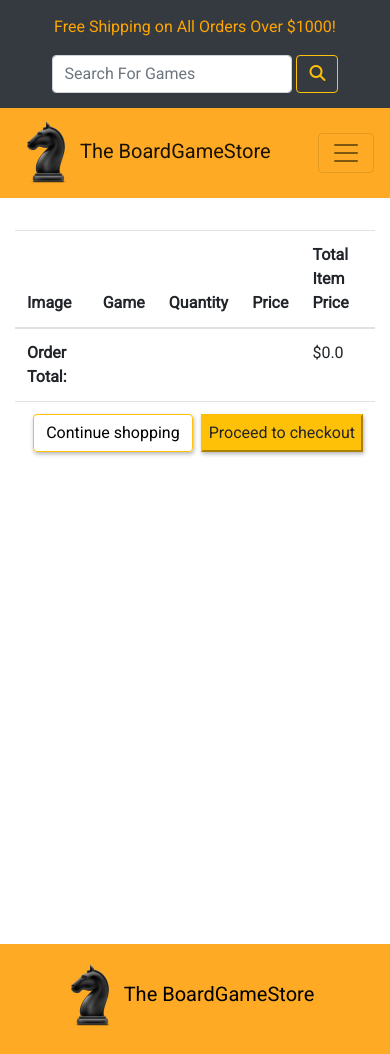
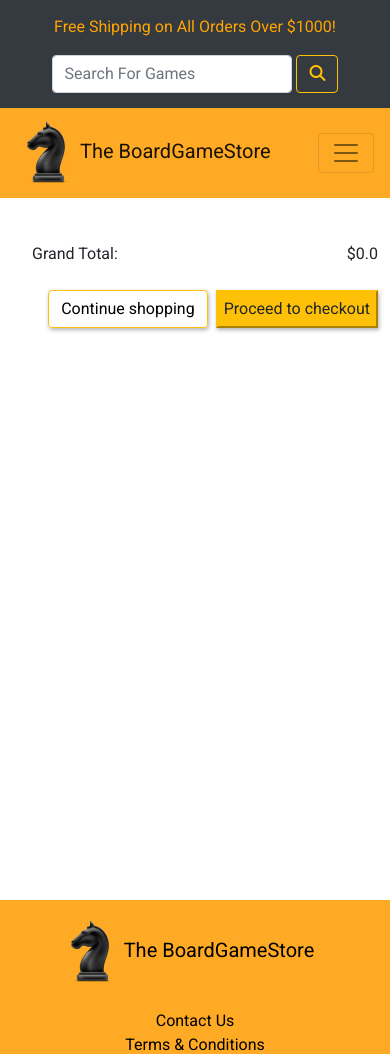
Before and after one commit to Paddlepop25/codeinstitute-boardgame-store, a Django app: page /cart/ in a window 390 px wide. Shown: the top 1054 px of the page. Run offline with Django 3.2, Linux system fonts and the light colour scheme; parts of the project's set-up code (start-up, migrations or seed data) failed here and were passed over; some libraries are stand-ins or nearby versions.

Commit message:
styled table for small screens!

```diff
--- a/cart/templates/cart/view_cart.template.html
+++ b/cart/templates/cart/view_cart.template.html
@@ -17,15 +17,84 @@
 
 
 <section class="shopping_cart">
-    <!--Small screens-->
-    <table class="d-md-none table cart">
+    <!--Small screen sizes-->
+     <div class="row d-md-none">
+    <table class="table cart small_cart">
+        <tbody>
+            {%for id,game in shopping_cart.items %}
+            <tr>
+                <td></td>
+                <td class="game_img"><a href="{% url 'game_info' game_id=game.id %}"><img src="{{game.image_url}}" /></a></td>
+                <td><a href="{% url 'remove_from_cart' game_id=id %}"><i class="fas fa-times" style="color:black;"></i></a></td>
+            </tr>
+
+            <tr>
+                <td>Game:</td>
+                <td></td>
+                <td>{{game.name}}</td>
+            </tr>
+            <tr>
+                <td>Price:</td>
+                <td></td>
+                <td>${{game.price}}</td>
+            </tr>
+            <tr>
+                <td>Quantity:</td>
+                <td></td>
+                <!--<td><input type="number" value="{{game.quantity}}" placeholder="1" min="1" max="99"/></td>-->
+                <td>
+                <a href="{% url 'minus_from_cart' game_id=id %}"><i class="fas fa-minus mr-2"></i></a> {{game.quantity}}
+                <a href="{% url 'add_to_cart' game_id=id %}"><i class="fas fa-plus ml-2"></i></a>
+                </td>
+            </tr>
+             <tr class="subtotal">
+                <td>Subtotal:</td>
+                <td></td>
+                <td>${{game.total_price}}</td>
+            </tr>
+
+            <tr class="insert_line"></tr>
+
+            {%endfor%}
+
+            <tr class="total_price">
+                <td>Grand Total: </td>
+                <td></td>
+                <td colspan="12">${{grand_total_price}}</td>
+            </tr>
+
+            <tr>
+                <td colspan="12">
+                    <form method='GET' action="{% url 'charge' %}">
+                        <input type='number' name='amount' class='form-control' value="{{grand_total_price}}" style="display:none;" />
+                        <!--<input type='submit' value='Proceed to checkout' class='btn btn-primary'/>-->
+                        <button class='btn-warning float-right ml-2 proceed_checkout' href="{% url 'charge' %}">Proceed to checkout</button>
+                        <!--<a class='btn btn-warning float-right ml-2 proceed_checkout' href='{% url 'charge' %}'>Proceed to checkout</a>-->
+                        <a class='btn btn-outline-warning float-right shopping' href="{% url 'show_games' %}">Continue shopping</a>
+                    </form>
+                </td>
+            </tr>
+        </tbody>
+    </table>
+    </div>
+
+    <!--{% if variable|length %}-->
+                <!--variable is not empty-->
+                <!--{% else %}-->
+                <!--variable is empty-->
+                <!--{% endif %}-->
+
+    <!-- Medium and Large screen sizes-->
+    <div class="row d-none d-md-block">
+    <table class="table cart">
         <thead>
             <tr>
                 <th scope="col">Image</th>
                 <th scope="col">Game</th>
                 <th scope="col">Quantity</th>
                 <th scope="col">Price</th>
-                <th scope="col">Total Item Price</th>
+                <th scope="col">Subtotal</th>
+                <th scope="col"></th>
             </tr>
         </thead>
         <tbody>
@@ -48,7 +117,7 @@
             </tr>
             {%endfor%}
             <tr class="total_price">
-                <th scope="row">Order Total: </th>
+                <th scope="row">Grand Total: </th>
                 <td></td>
                 <td></td>
                 <td></td>
@@ -68,58 +137,7 @@
             </tr>
         </tbody>
     </table>
-
-    <!--Medium and Large screens-->
-    <table class="d-none d-md-block table cart">
-        <thead>
-            <tr>
-                <th scope="col">Image</th>
-                <th scope="col">Game</th>
-                <th scope="col">Quantity</th>
-                <th scope="col">Price</th>
-                <th scope="col">Total Item Price</th>
-            </tr>
-        </thead>
-        <tbody>
-            {%for id,game in shopping_cart.items %}
-            <tr>
-                <td><img src="{{game.image_url}}" /></td>
-                <td>{{game.name}}</td>
-                <td>
-                    <a href="{% url 'minus_from_cart' game_id=id %}"><i class="fas fa-minus mr-2"></i></a> {{game.quantity}}
-                    <a href="{% url 'add_to_cart' game_id=id %}"><i class="fas fa-plus ml-2"></i></a>
-                </td>
-                <td>${{game.price}}</td>
-                <!--{% if variable|length %}-->
-                <!--variable is not empty-->
-                <!--{% else %}-->
-                <!--variable is empty-->
-                <!--{% endif %}-->
-                <td>${{game.total_price}}</td>
-                <td><a href="{% url 'remove_from_cart' game_id=id %}"><i class="fas fa-trash dustbin"></i></a></td>
-            </tr>
-            {%endfor%}
-            <tr class="total_price">
-                <th scope="row">Order Total: </th>
-                <td></td>
-                <td></td>
-                <td></td>
-                <td colspan="12">${{grand_total_price}}</td>
-            </tr>
-
-            <tr>
-                <td colspan="12">
-                    <form method='GET' action="{% url 'charge' %}">
-                        <input type='number' name='amount' class='form-control' value="{{grand_total_price}}" style="display:none;" />
-                        <!--<input type='submit' value='Proceed to checkout' class='btn btn-primary'/>-->
-                        <button class='btn-warning float-right ml-2 proceed_checkout' href="{% url 'charge' %}">Proceed to checkout</button>
-                        <!--<a class='btn btn-warning float-right ml-2 proceed_checkout' href='{% url 'charge' %}'>Proceed to checkout</a>-->
-                        <a class='btn btn-outline-warning float-right shopping' href="{% url 'show_games' %}">Continue shopping</a>
-                    </form>
-                </td>
-            </tr>
-        </tbody>
-    </table>
+    </div>
 
 </section>
 
--- a/catalogue/views.py
+++ b/catalogue/views.py
@@ -51,7 +51,6 @@ def show_games(request):
         # 'search_form':search_form
     })
 
-# @login_required
 @user_passes_test(lambda u: u.is_superuser)
 def create_game(request):
     if request.method == 'POST':
@@ -67,10 +66,8 @@ def create_game(request):
         'form':create_game_form
     })
 
-# @login_required
 @user_passes_test(lambda u: u.is_superuser)
 def update_game(request, game_id):
-    # all_games = Game.objects.all()
     game_being_updated = get_object_or_404(Game, pk=game_id)
     game_being_deleted = get_object_or_404(Game, pk=game_id)
 
@@ -90,7 +87,6 @@ def update_game(request, game_id):
         'game':game_being_deleted
     })
 
-# @login_required
 @user_passes_test(lambda u: u.is_superuser)
 def confirm_delete_game(request, game_id):
     game_being_deleted = get_object_or_404(Game, pk=game_id)
@@ -98,7 +94,6 @@ def confirm_delete_game(request, game_id):
         'game':game_being_deleted
     })
 
-# @login_required
 @user_passes_test(lambda u: u.is_superuser)
 def actually_delete_game(request, game_id):
     game_being_deleted = get_object_or_404(Game, pk=game_id)
@@ -108,7 +103,6 @@ def actually_delete_game(request, game_id):
 
 def game_info(request, game_id):
     game = get_object_or_404(Game, pk=game_id)
-    # print(all_games)
     return render(request, 'catalogue/game_info.template.html', {
         'game':game
     })
--- a/static/styles/styles.css
+++ b/static/styles/styles.css
@@ -161,6 +161,10 @@ a {
     margin: 0 auto;
 }
 
+.card-title {
+    font-weight: bolder !important;
+}
+
 .card a {
     /*border: none;*/
     width: 13rem;
@@ -213,6 +217,24 @@ a {
 .cart .proceed_checkout {
     box-shadow: 1px 2px 4px rgba(0, 0, 0, 0.3);
     height: 2.4rem;
+}
+
+/*small screens view;*/
+.small_cart img {
+    width: 5rem;
+}
+
+.small_cart tr td:first-child {
+    padding-left: 2rem;
+}
+
+.small_cart .insert_line {
+    height: 2rem;
+}
+
+.small_cart td {
+    border-top: none;
+    border-bottom: none;
 }
 
 /*Standardised form look for all pages with forms*/
```
